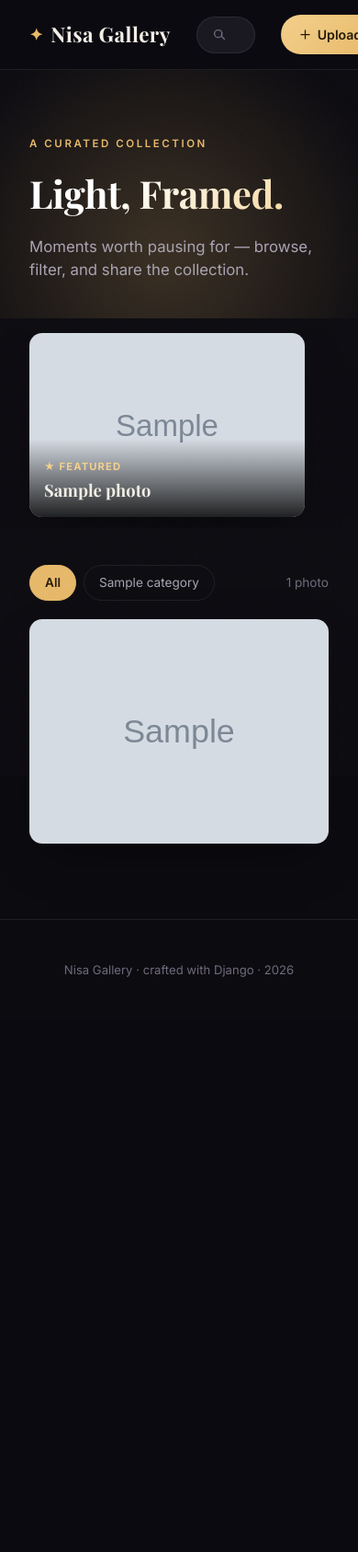
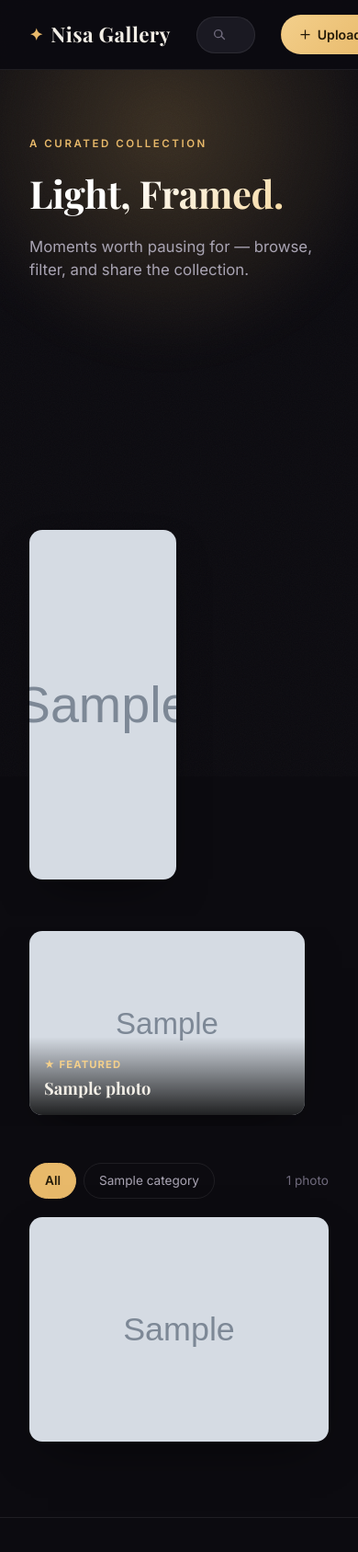
Before and after one commit to Asda168/image-gallery, a Django app: page / in a window 390 px wide; the page is wider, and only the part inside the window is pictured. Shown: the top 1687 px of that part at 92% size. Before the commit the page ends 1062 px from the top of that part, so only its background shows below. Run offline with Django 5.2, Linux system fonts and the light colour scheme; tables that the repository leaves empty hold one stand-in row (values such as "Sample post"); grey boxes marked "Sample" are stand-in pictures; some web fonts are replaced.

Commit message:
Add a 5-photo collage to the hero section
Shows the top 5 featured photos as a bento-style grid next to the
hero headline, each tile linking to its photo page. Reuses the
featured queryset already computed for the featured strip, so no
extra query. Responsive: stacks below the text under 900px.

Co-Authored-By: Claude Sonnet 5 <noreply@anthropic.com>
Claude-Session: https://claude.ai/code/session_0123ecmjNmcSu5YdhLx5Wnkm

```diff
--- a/gallery/static/gallery/css/style.css
+++ b/gallery/static/gallery/css/style.css
@@ -148,8 +148,12 @@ a { color: inherit; text-decoration: none; }
   margin: 0 auto;
   padding: 72px 32px 40px;
   overflow: hidden;
+  display: flex;
+  align-items: center;
+  justify-content: space-between;
+  gap: 48px;
 }
-.hero-inner { position: relative; z-index: 1; }
+.hero-inner { position: relative; z-index: 1; flex: 1 1 380px; }
 .hero-kicker {
   text-transform: uppercase;
   letter-spacing: 0.22em;
@@ -184,6 +188,46 @@ a { color: inherit; text-decoration: none; }
   background: radial-gradient(circle, rgba(232, 185, 106, 0.22), transparent 70%);
   filter: blur(20px);
   z-index: 0;
+}
+
+.hero-collage {
+  position: relative;
+  z-index: 1;
+  flex: 1 1 380px;
+  max-width: 460px;
+  width: 100%;
+  height: 320px;
+  display: grid;
+  grid-template-columns: repeat(4, 1fr);
+  grid-template-rows: repeat(2, 1fr);
+  gap: 10px;
+}
+.hero-collage-item {
+  position: relative;
+  display: block;
+  border-radius: var(--radius-md);
+  overflow: hidden;
+  box-shadow: var(--shadow);
+}
+.hero-collage-item img {
+  width: 100%;
+  height: 100%;
+  object-fit: cover;
+  transition: transform 0.5s ease;
+}
+.hero-collage-item:hover img { transform: scale(1.08); }
+.hero-collage-item-1 { grid-column: 1 / 3; grid-row: 1 / 3; }
+.hero-collage-item-2 { grid-column: 3 / 4; grid-row: 1 / 2; }
+.hero-collage-item-3 { grid-column: 4 / 5; grid-row: 1 / 2; }
+.hero-collage-item-4 { grid-column: 3 / 4; grid-row: 2 / 3; }
+.hero-collage-item-5 { grid-column: 4 / 5; grid-row: 2 / 3; }
+
+@media (max-width: 900px) {
+  .hero { flex-direction: column; align-items: stretch; }
+  .hero-collage { max-width: none; height: 260px; }
+}
+@media (max-width: 560px) {
+  .hero-collage { height: 200px; gap: 6px; }
 }
 
 /* ---------- Featured strip ---------- */
--- a/gallery/templates/gallery/home.html
+++ b/gallery/templates/gallery/home.html
@@ -8,6 +8,15 @@
     <h1 class="hero-title">Light, Framed.</h1>
     <p class="hero-sub">Moments worth pausing for — browse, filter, and share the collection.</p>
   </div>
+  {% if featured %}
+  <div class="hero-collage">
+    {% for photo in featured %}
+    <a href="{{ photo.get_absolute_url }}" class="hero-collage-item hero-collage-item-{{ forloop.counter }}">
+      <img src="{{ photo.image.url }}" alt="{{ photo.title }}" loading="lazy">
+    </a>
+    {% endfor %}
+  </div>
+  {% endif %}
   <div class="hero-glow"></div>
 </section>
 
```
